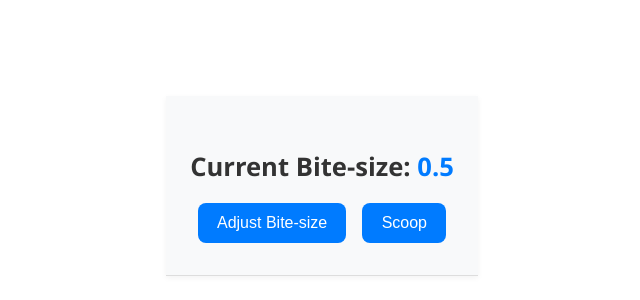
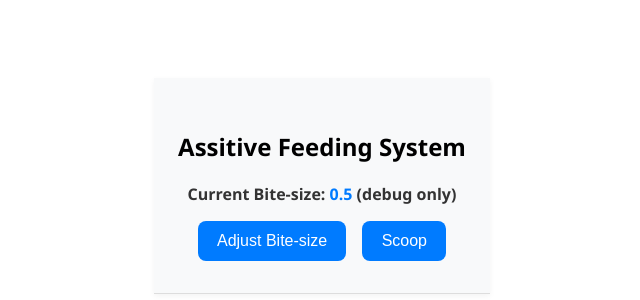
Before and after one commit to lin881105/AFSII, a Vue app: page / in a window 1280 px wide. Shown: the part 194-494 px from the top of the page, without its empty margins (318-958 px from the left). Built offline with nearby package versions, Linux system fonts and the light colour scheme; the HTML template or start-up script is replaced by a standard one.

Commit message:
hide numerical bite size label

```diff
--- a/src/App.vue
+++ b/src/App.vue
@@ -36,8 +36,9 @@ function NextBite() {
 
 <template>
   <header v-if="!isFullPageView" class="app-header">
+    <h2>Assitive Feeding System</h2>
     <h2 class="bite-size-display">
-      Current Bite-size: <span class="value">{{ store.biteSize.toFixed(1) }}</span>
+      Current Bite-size: <span class="value">{{ store.biteSize.toFixed(1) }} </span> (debug only)
     </h2>
     <div class="button-group">
       <button v-if="!isAdjust" class="primary" @click="AdjustEvent">Adjust Bite-size</button>
@@ -72,9 +73,9 @@ function NextBite() {
   }
 
   .bite-size-display {
-    font-size: 1.6rem;
+    font-size: 1rem;
     color: #333;
-    margin-bottom: 1.2rem;
+    margin-bottom: 1rem;
   }
 
   .bite-size-display .value {
--- a/src/views/InteractiveInterfaceView.vue
+++ b/src/views/InteractiveInterfaceView.vue
@@ -59,7 +59,7 @@ watch(sliderValue, (val) => {
         <img :src="currentImage" :alt="currentLabel" class="rice-image" />
       </div>
 
-      <div class="value-display">{{ currentValueText }}</div>
+      <!-- <div class="value-display">{{ currentValueText }}</div> -->
 
       <div class="slider-container">
         <input
@@ -70,15 +70,15 @@ watch(sliderValue, (val) => {
           step="0.2"
           v-model="sliderValue"
         />
-        <div class="range-labels">
+        <!-- <div class="range-labels">
           <span>0.0</span>
           <span>0.5</span>
           <span>1.0</span>
-        </div>
+        </div> -->
       </div>
 
       <div class="instructions">
-        Slide to adjust bite-size（0.0–1.0）
+        Slide to adjust bite-size
       </div>
     </div>
 
```
